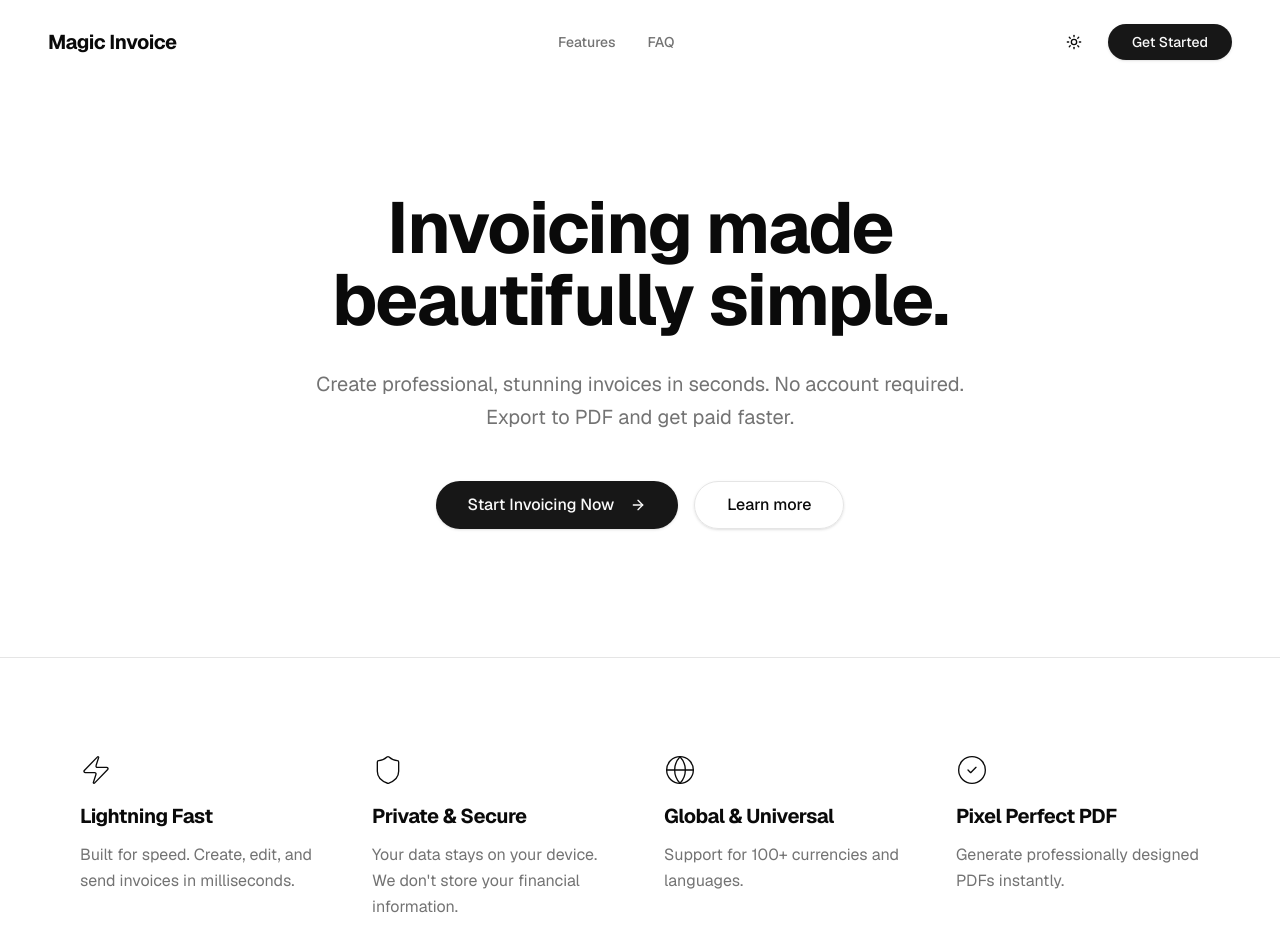
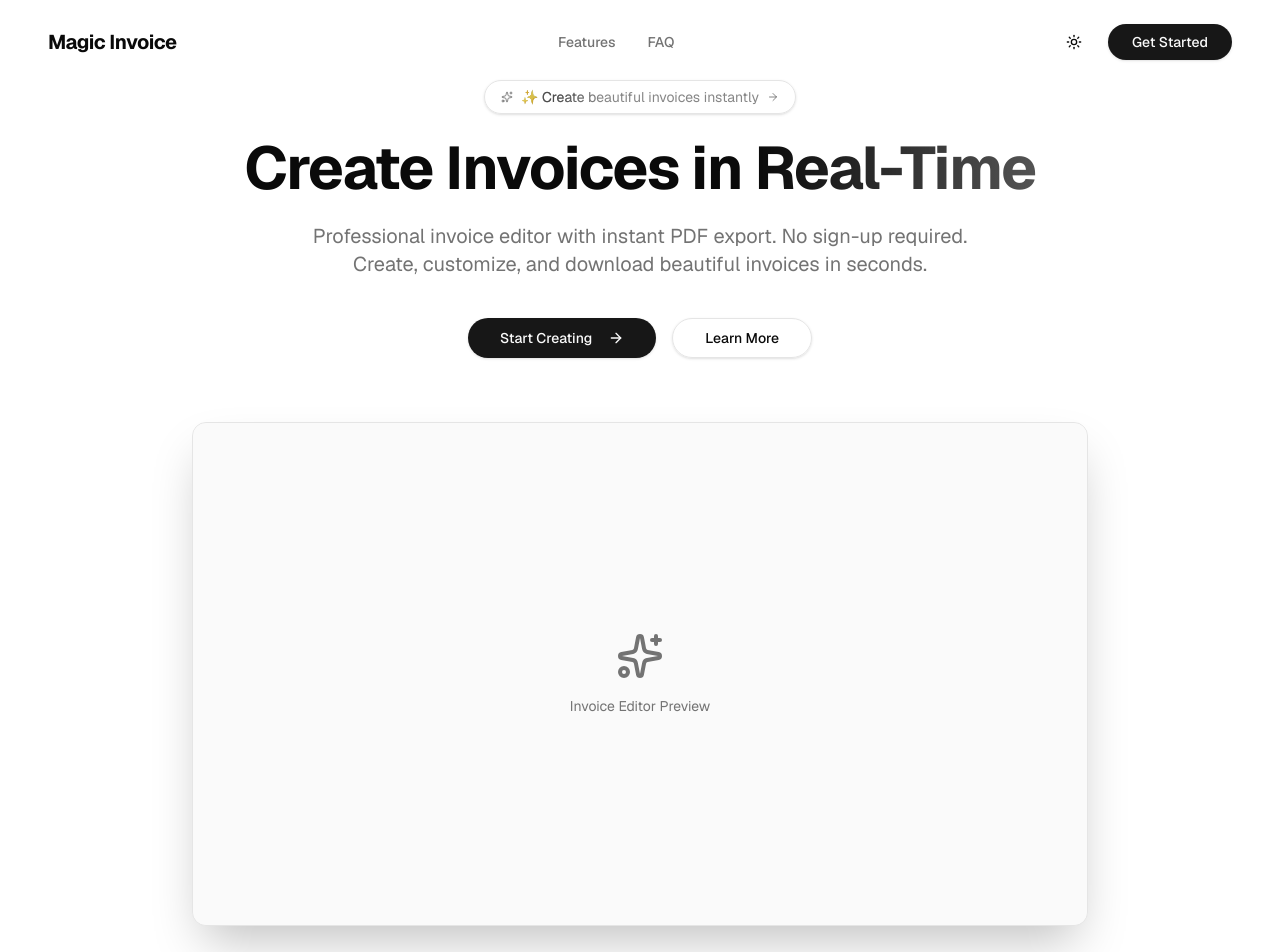
Before and after one commit to ThanosKa/magic-invoice, a Next.js app: page / in a window 1280 px wide. Shown: the top 952 px of the page. Built offline with nearby package versions, Linux system fonts and the light colour scheme.

Commit message:
feat: Initialize application with landing page components, core utilities, SEO, and i18n setup.

```diff
--- a/src/app/layout.tsx
+++ b/src/app/layout.tsx
@@ -2,6 +2,7 @@ import type { Metadata } from "next";
 import { Geist, Geist_Mono } from "next/font/google";
 import "./globals.css";
 import { ThemeProvider } from "@/components/theme-provider";
+import { TranslationProvider } from "@/contexts/TranslationContext";
 
 const geistSans = Geist({
   variable: "--font-geist-sans",
@@ -48,7 +49,9 @@ export default function RootLayout({
           enableSystem
           disableTransitionOnChange
         >
-          {children}
+          <TranslationProvider>
+            {children}
+          </TranslationProvider>
         </ThemeProvider>
       </body>
     </html>
--- a/src/components/landing/hero.tsx
+++ b/src/components/landing/hero.tsx
@@ -1,42 +1,99 @@
 "use client";
 
+import Link from "next/link";
+import Image from "next/image";
 import { motion } from "framer-motion";
-import Link from "next/link";
-import { ArrowRight } from "lucide-react";
+import { ArrowRight, Sparkles } from "lucide-react";
 import { Button } from "@/components/ui/button";
+import { AnimatedShinyText } from "@/components/ui/animated-shiny-text";
+import { useTranslation } from "@/contexts/TranslationContext";
 
 export function Hero() {
+    const { t } = useTranslation();
+
     return (
-        <section className="relative pt-32 pb-20 md:pt-48 md:pb-32 overflow-hidden">
-            <div className="container px-4 mx-auto text-center">
+        <section className="relative overflow-hidden py-12 md:py-16 lg:py-20">
+            {/* Radial gradient background */}
+            <div className="absolute inset-0 -z-10 bg-[radial-gradient(ellipse_at_top,_var(--tw-gradient-stops))] from-muted via-background to-background" />
+
+            <div className="container mx-auto max-w-6xl px-4">
+                <div className="mx-auto max-w-4xl text-center">
+                    {/* Announcement chip */}
                     <motion.div
                         initial={{ opacity: 0, y: 20 }}
                         animate={{ opacity: 1, y: 0 }}
                         transition={{ duration: 0.5 }}
-                    className="max-w-4xl mx-auto"
+                        className="mb-6 inline-block"
                     >
-                    <h1 className="text-5xl md:text-7xl font-sans font-bold tracking-tight text-balance text-foreground mb-8">
-                        Invoicing made <br className="hidden md:block" />
-                        beautifully simple.
-                    </h1>
-                    <p className="text-xl text-muted-foreground w-full max-w-2xl mx-auto mb-12 text-pretty leading-relaxed">
-                        Create professional, stunning invoices in seconds. No account required.
-                        Export to PDF and get paid faster.
-                    </p>
+                        <Link
+                            href="#features"
+                            className="group inline-flex items-center rounded-full border px-4 py-1.5 text-sm shadow-sm transition-all hover:shadow-md"
+                        >
+                            <AnimatedShinyText className="inline-flex items-center gap-2">
+                                <Sparkles className="h-3 w-3" />
+                                <span>{t('hero.announcement')}</span>
+                                <ArrowRight className="h-3 w-3 transition-transform group-hover:translate-x-0.5" />
+                            </AnimatedShinyText>
+                        </Link>
+                    </motion.div>
 
-                    <div className="flex flex-col sm:flex-row items-center justify-center gap-4">
-                        <Button size="lg" className="rounded-full h-12 px-8 text-base font-medium" asChild>
+                    {/* Headline */}
+                    <motion.h1
+                        initial={{ opacity: 0, y: 20 }}
+                        animate={{ opacity: 1, y: 0 }}
+                        transition={{ duration: 0.5, delay: 0.1 }}
+                        className="mb-6 text-4xl font-bold tracking-tight md:text-5xl lg:text-6xl"
+                    >
+                        {t('hero.title')}{" "}
+                        <span className="bg-gradient-to-r from-foreground to-foreground/70 bg-clip-text text-transparent">
+                            {t('hero.titleHighlight')}
+                        </span>
+                    </motion.h1>
+
+                    {/* Subheadline */}
+                    <motion.p
+                        initial={{ opacity: 0, y: 20 }}
+                        animate={{ opacity: 1, y: 0 }}
+                        transition={{ duration: 0.5, delay: 0.2 }}
+                        className="mx-auto mb-10 max-w-2xl text-lg text-muted-foreground md:text-xl"
+                    >
+                        {t('hero.subtitle')}
+                    </motion.p>
+
+                    {/* CTAs */}
+                    <motion.div
+                        initial={{ opacity: 0, y: 20 }}
+                        animate={{ opacity: 1, y: 0 }}
+                        transition={{ duration: 0.5, delay: 0.3 }}
+                        className="mb-16 flex flex-col sm:flex-row items-center justify-center gap-4"
+                    >
+                        <Button size="lg" className="rounded-full px-8" asChild>
                             <Link href="/invoice">
-                                Start Invoicing Now <ArrowRight className="ml-2 h-4 w-4" />
+                                {t('hero.startCreating')} <ArrowRight className="ml-2 h-4 w-4" />
                             </Link>
                         </Button>
-                        <Button size="lg" variant="outline" className="rounded-full h-12 px-8 text-base font-medium bg-transparent" asChild>
-                            <Link href="#features">
-                                Learn more
-                            </Link>
+                        <Button variant="outline" size="lg" className="rounded-full px-8 bg-transparent" asChild>
+                            <Link href="#features">{t('hero.learnMore')}</Link>
                         </Button>
+                    </motion.div>
+
+                    {/* Preview image card */}
+                    <motion.div
+                        initial={{ opacity: 0, y: 40 }}
+                        animate={{ opacity: 1, y: 0 }}
+                        transition={{ duration: 0.7, delay: 0.4 }}
+                        className="mx-auto max-w-4xl"
+                    >
+                        <div className="relative aspect-[16/9] overflow-hidden rounded-xl border border-border bg-background shadow-2xl">
+                            <div className="absolute inset-0 flex items-center justify-center bg-muted/50">
+                                <div className="text-center">
+                                    <Sparkles className="mx-auto mb-4 h-12 w-12 text-muted-foreground" />
+                                    <p className="text-sm text-muted-foreground">{t('hero.previewAlt')}</p>
+                                </div>
+                            </div>
                         </div>
                     </motion.div>
+                </div>
             </div>
         </section>
     );
--- /dev/null
+++ b/src/contexts/TranslationContext.tsx
@@ -0,0 +1,56 @@
+'use client';
+
+import React, { createContext, useContext, useState, useEffect } from 'react';
+import enTranslations from '@/i18n/locales/en.json';
+
+type Translations = typeof enTranslations;
+
+interface TranslationContextType {
+    locale: string;
+    t: (key: string) => string;
+    setLocale: (locale: string) => void;
+}
+
+const TranslationContext = createContext<TranslationContextType | undefined>(undefined);
+
+export function TranslationProvider({ children }: { children: React.ReactNode }) {
+    const [locale, setLocaleState] = useState('en');
+    const [translations, setTranslations] = useState<Translations>(enTranslations);
+
+    useEffect(() => {
+        // Load locale from localStorage on mount
+        const savedLocale = localStorage.getItem('magic-invoice-locale') || 'en';
+        setLocaleState(savedLocale);
+    }, []);
+
+    const setLocale = (newLocale: string) => {
+        setLocaleState(newLocale);
+        localStorage.setItem('magic-invoice-locale', newLocale);
+    };
+
+    const t = (key: string): string => {
+        const keys = key.split('.');
+        let value: any = translations;
+
+        for (const k of keys) {
+            value = value?.[k];
+            if (value === undefined) return key;
+        }
+
+        return typeof value === 'string' ? value : key;
+    };
+
+    return (
+        <TranslationContext.Provider value={{ locale, t, setLocale }}>
+            {children}
+        </TranslationContext.Provider>
+    );
+}
+
+export function useTranslation() {
+    const context = useContext(TranslationContext);
+    if (context === undefined) {
+        throw new Error('useTranslation must be used within a TranslationProvider');
+    }
+    return context;
+}
--- /dev/null
+++ b/src/i18n/locales/en.json
@@ -0,0 +1,84 @@
+{
+    "common": {
+        "appName": "Magic Invoice",
+        "getStarted": "Get Started",
+        "learnMore": "Learn More",
+        "features": "Features",
+        "faq": "FAQ",
+        "privacy": "Privacy",
+        "terms": "Terms",
+        "github": "GitHub",
+        "email": "Email",
+        "twitter": "Twitter"
+    },
+    "header": {
+        "features": "Features",
+        "faq": "FAQ",
+        "getStarted": "Get Started"
+    },
+    "footer": {
+        "copyright": "© 2024 Magic Invoice. All rights reserved.",
+        "privacy": "Privacy",
+        "terms": "Terms"
+    },
+    "hero": {
+        "announcement": "✨ Create beautiful invoices instantly",
+        "title": "Create Invoices in",
+        "titleHighlight": "Real-Time",
+        "subtitle": "Professional invoice editor with instant PDF export. No sign-up required. Create, customize, and download beautiful invoices in seconds.",
+        "startCreating": "Start Creating",
+        "learnMore": "Learn More",
+        "previewAlt": "Invoice Editor Preview"
+    },
+    "features": {
+        "lightningFast": {
+            "title": "Lightning Fast",
+            "description": "Built for speed. Create, edit, and send invoices in milliseconds."
+        },
+        "privateSecure": {
+            "title": "Private & Secure",
+            "description": "Your data stays on your device. We don't store your financial information."
+        },
+        "globalUniversal": {
+            "title": "Global & Universal",
+            "description": "Support for 100+ currencies and languages."
+        },
+        "pixelPerfect": {
+            "title": "Pixel Perfect PDF",
+            "description": "Generate professionally designed PDFs instantly."
+        }
+    },
+    "faq": {
+        "title": "Frequently Asked Questions",
+        "subtitle": "Everything you need to know about Magic Invoice",
+        "questions": {
+            "isFree": {
+                "question": "Is Magic Invoice free to use?",
+                "answer": "Yes, Magic Invoice is completely free to use. You can create unlimited invoices without any cost."
+            },
+            "accountRequired": {
+                "question": "Do I need to create an account?",
+                "answer": "No, you can create and download invoices instantly without signing up. Your data stays on your device."
+            },
+            "customize": {
+                "question": "Can I customize the invoice design?",
+                "answer": "Yes, you can add your logo, change colors, and adjust the layout to match your brand identity."
+            },
+            "dataSecure": {
+                "question": "Is my data secure?",
+                "answer": "Absolutely. We don't store your invoice data on our servers. Everything is processed locally in your browser."
+            }
+        }
+    },
+    "cta": {
+        "title": "Ready to create your first invoice?",
+        "subtitle": "Join thousands of freelancers and small businesses who trust Magic Invoice for their invoicing needs.",
+        "buttonText": "Start Creating Now"
+    },
+    "invoice": {
+        "title": "Invoice Editor",
+        "subtitle": "The invoice editor will be implemented in the next phase.",
+        "comingSoon": "Stay tuned for real-time editing and PDF export features!",
+        "badge": "Coming Soon"
+    }
+}
```
Also changed, not shown: src/app/invoice/page.tsx (+9 -14 lines), src/components/landing/cta-section.tsx (+6 -4 lines), src/components/landing/faq.tsx (+10 -6 lines), src/components/landing/features.tsx (+15 -24 lines), src/components/landing/footer.tsx (+7 -2 lines), src/components/language-selector.tsx (added, +25 -0 lines), src/components/layout/header.tsx (+11 -7 lines). Lines whose indentation alone changed are shown as unchanged.
